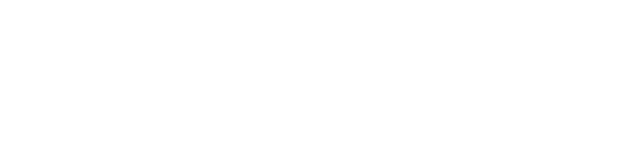
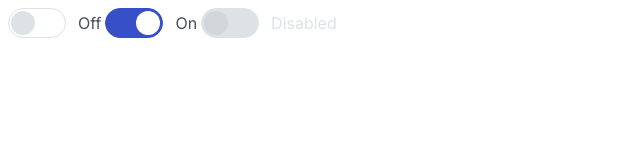
Before and after one commit to js-tasks-ru/htmlcss-20240913_dimonnwc3, a website: page 07-lection5/03-toggler/index.html in a window 1280 px wide. Shown: the whole page, without its empty margins (0-640 px from the left). Drawn offline with Linux system fonts and the light colour scheme.

Commit message:
08 add toggler

```diff
--- a/07-lection5/03-toggler/index.html
+++ b/07-lection5/03-toggler/index.html
@@ -1,11 +1,42 @@
 <!DOCTYPE html>
 <!-- Страница с кнопкой переключения -->
 <html lang="ru">
-    <head>
-        <link rel="stylesheet" href="../../assets/css/main.css">
-        <link rel="stylesheet" href="./toggler.css">
-    </head>
-    <body>
+  <head>
+    <link rel="stylesheet" href="../../assets/css/main.css" />
+    <link rel="stylesheet" href="./toggler.css" />
+  </head>
+  <body>
+    <label class="toggler">
+      <input type="checkbox" class="toggler__input" />
+      <div class="toggler__state">
+        <div class="toggler__control">
+          <div class="toggler__icon"></div>
+        </div>
 
-    </body>
+        <div class="toggler__label">Off</div>
+      </div>
+    </label>
+
+    <label class="toggler">
+      <input type="checkbox" class="toggler__input" checked />
+      <div class="toggler__state">
+        <div class="toggler__control">
+          <div class="toggler__icon"></div>
+        </div>
+
+        <div class="toggler__label">On</div>
+      </div>
+    </label>
+
+    <label class="toggler">
+      <input type="checkbox" class="toggler__input" disabled />
+      <div class="toggler__state">
+        <div class="toggler__control">
+          <div class="toggler__icon"></div>
+        </div>
+
+        <div class="toggler__label">Disabled</div>
+      </div>
+    </label>
+  </body>
 </html>
--- a/07-lection5/03-toggler/toggler.css
+++ b/07-lection5/03-toggler/toggler.css
@@ -0,0 +1,69 @@
+.toggler {
+  display: inline-block;
+  position: relative;
+}
+
+.toggler__input {
+  opacity: 0;
+  position: absolute;
+  left: -100vw;
+}
+
+.toggler__state {
+  display: flex;
+  align-items: center;
+  gap: 12px;
+}
+
+.toggler__control {
+  width: 52px;
+  height: 28px;
+  border: 1px solid var(--grey-2);
+  border-radius: 16px;
+  display: flex;
+  align-items: center;
+  justify-content: left;
+  padding: 0 2px;
+}
+
+.toggler__input:checked ~ .toggler__state .toggler__control {
+  border: 1px solid var(--blue);
+  background-color: var(--blue);
+  justify-content: right;
+}
+
+.toggler__label {
+  font-family: Inter;
+  font-size: 16px;
+  font-weight: 400;
+  line-height: 24px;
+  color: var(--grey-4);
+}
+
+.toggler__input:focus ~ .toggler__state .toggler__label {
+  text-decoration: underline;
+}
+
+.toggler__input:disabled ~ .toggler__state .toggler__control {
+  background-color: var(--grey-2);
+}
+
+.toggler__input:disabled ~ .toggler__state .toggler__label {
+  color: var(--grey-2);
+}
+
+.toggler__icon {
+  background-color: var(--grey-2);
+  border-radius: 50%;
+  width: 24px;
+  height: 24px;
+}
+
+.toggler__input:checked ~ .toggler__state .toggler__icon {
+  background-color: var(--white);
+}
+
+.toggler__input:disabled ~ .toggler__state .toggler__icon {
+  background-color: var(--grey-3);
+  opacity: 25%;
+}
```
